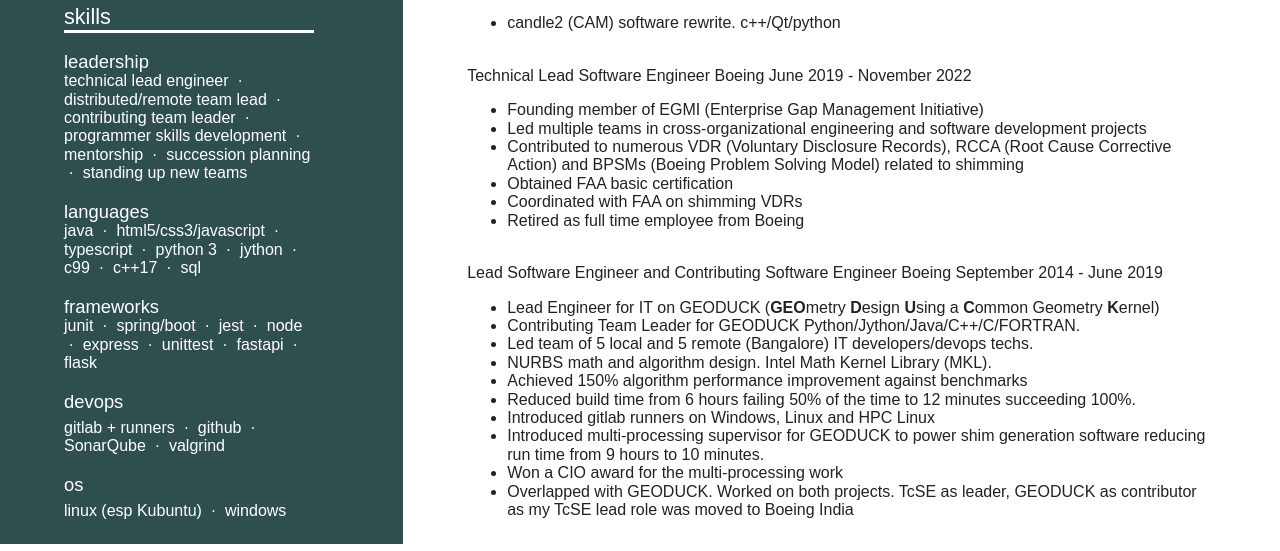
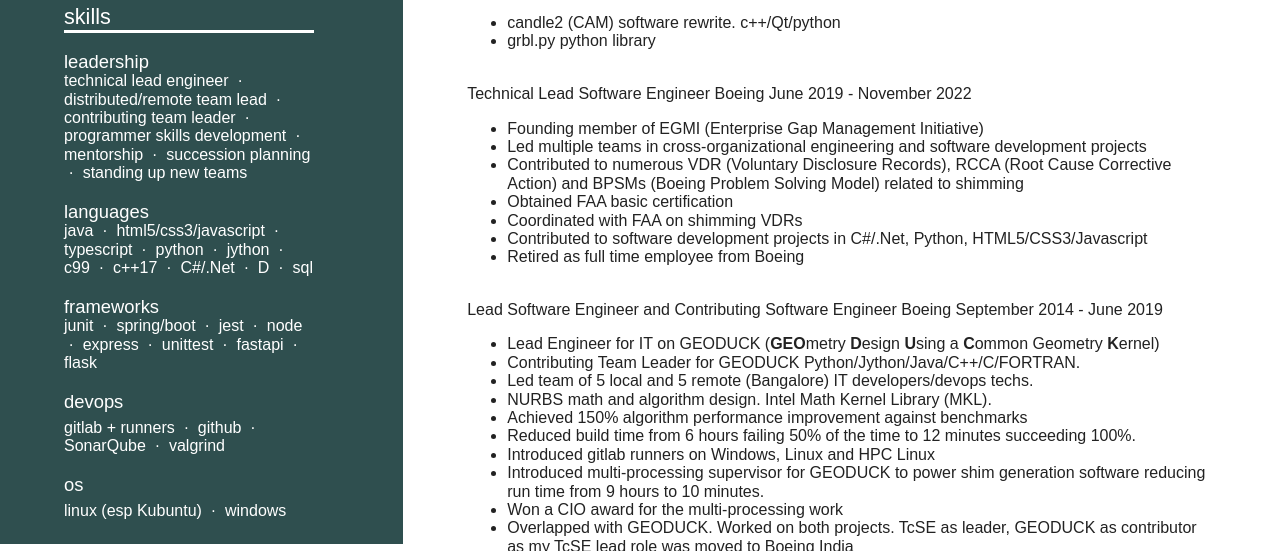
Before and after one commit to pflagerd/pflagerd.github.io, a website built with Parcel: page index.html in a window 1280 px wide. Shown: the part 256-807 px from the top of the page. Built offline with nearby package versions, Linux system fonts and the light colour scheme.

Commit message:
progress

```diff
--- a/index.html
+++ b/index.html
@@ -178,7 +178,7 @@
       <br>
       <languages>
         <languages-heading>languages</languages-heading>
-        <div>java &nbsp;&centerdot;&nbsp; html5/css3/javascript &nbsp;&centerdot;&nbsp; typescript &nbsp;&centerdot;&nbsp; python 3 &nbsp;&centerdot;&nbsp; jython &nbsp;&centerdot;&nbsp; c99 &nbsp;&centerdot;&nbsp; c++17 &nbsp;&centerdot;&nbsp; sql</div>
+        <div>java &nbsp;&centerdot;&nbsp; html5/css3/javascript &nbsp;&centerdot;&nbsp; typescript &nbsp;&centerdot;&nbsp; python &nbsp;&centerdot;&nbsp; jython &nbsp;&centerdot;&nbsp; c99 &nbsp;&centerdot;&nbsp; c++17 &nbsp;&centerdot;&nbsp; C#/.Net &nbsp;&centerdot;&nbsp; D &nbsp;&centerdot;&nbsp; sql</div>
       </languages>
       <br>
       <frameworks>
@@ -210,6 +210,7 @@
       <date-span>November 2022 - Present</date-span>
       <ul>
         <li>candle2 (CAM) software rewrite. c++/Qt/python</li>
+        <li>grbl.py python library</li>
       </ul>
     </work-history>
     <br>
@@ -223,6 +224,7 @@
         <li>Contributed to numerous VDR (Voluntary Disclosure Records), RCCA (Root Cause Corrective Action) and BPSMs (Boeing Problem Solving Model) related to shimming</li>
         <li>Obtained FAA basic certification</li>
         <li>Coordinated with FAA on shimming VDRs</li>
+        <li>Contributed to software development projects in C#/.Net, Python, HTML5/CSS3/Javascript</li>
         <li>Retired as full time employee from Boeing</li>
       </ul>
     </work-history>
```
